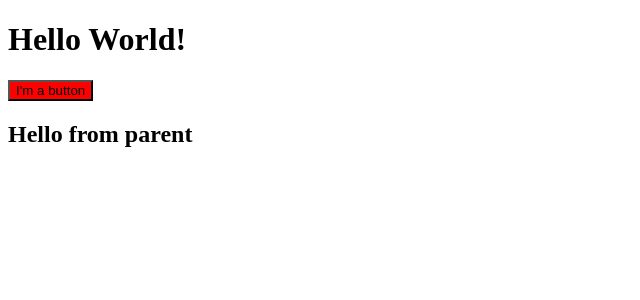
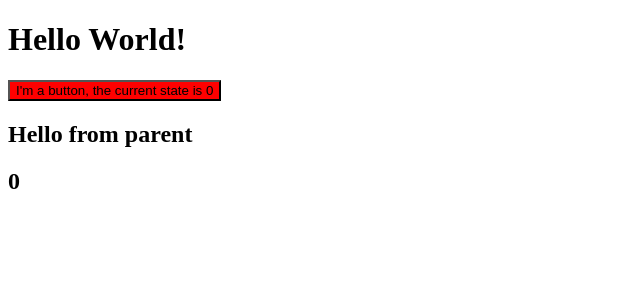
Before and after one commit to michaelwhittemore/vue-clicker-game, a Vue app: page / in a window 1280 px wide. Shown: the top 300 px of the page, without its empty margins (0-640 px from the left). Built offline with nearby package versions, Linux system fonts and the light colour scheme.

Commit message:
very basic button binding and stateStorage access

```diff
--- a/src/App.vue
+++ b/src/App.vue
@@ -3,7 +3,7 @@ import { ref } from 'vue';
 import HelloWorld from './components/HelloWorld.vue'
 import ClickButton from './components/ClickButton.vue';
 import DisplayProps from './components/DisplayProps.vue';
-
+import { stateStorage } from './typescript/stateStorage';
 
 const greeting = ref('Hello from parent')
 </script>
@@ -14,6 +14,7 @@ const greeting = ref('Hello from parent')
       <HelloWorld />
       <ClickButton />
       <DisplayProps :msg="greeting"/>
+      <DisplayProps :msg2="stateStorage.count"/>
     </div>
   </header>
 
--- a/src/components/ClickButton.vue
+++ b/src/components/ClickButton.vue
@@ -1,8 +1,13 @@
 <script setup lang="ts">
+import { stateStorage } from '@/typescript/stateStorage';
+const onClickHandler = () => {
+   console.log('asdsadsad')
+   stateStorage.count++
+}
 </script>
 
 <template>
-    <button>I'm a button</button>
+    <button @click="onClickHandler"> I'm a button, the current state is {{ stateStorage.count }}</button>
 </template>
 
 <style>
--- a/src/components/DisplayProps.vue
+++ b/src/components/DisplayProps.vue
@@ -1,9 +1,10 @@
 <script setup lang="ts">
 defineProps({
-    msg: String
+    msg: String,
+    msg2: Number
 })
 </script>
 
 <template>
-    <h2>{{ msg }}</h2>
+    <h2>{{ msg || msg2}}</h2>
 </template>
--- a/src/main.ts
+++ b/src/main.ts
@@ -1,6 +1,8 @@
 import { createApp } from 'vue'
 import App from './App.vue'
 import gameLoop from './typescript/gameLoop'
+import { stateStorage } from './typescript/stateStorage';
+
 
 createApp(App).mount('#app')
-gameLoop.init(500)
+gameLoop.init(stateStorage, 500)
--- a/src/typescript/gameLoop.ts
+++ b/src/typescript/gameLoop.ts
@@ -5,8 +5,9 @@
 // const anotherBadArray: Array<number> = [1,2, 'as']
 
 const gameLoop = {
-    init: (interval: number = 1000) => {
+    init: (stateStorage, interval: number = 1000) => {
         console.log('gameLoop init called with interval = ', interval)
+        console.log('stateStorage is', stateStorage)
     }
 }
 
--- /dev/null
+++ b/src/typescript/stateStorage.ts
@@ -0,0 +1,5 @@
+import { reactive } from 'vue'
+
+export const stateStorage = reactive({
+  count: 0
+})
```
Also changed, not shown: 1 other file (tests, documents, lock files or other folders).
